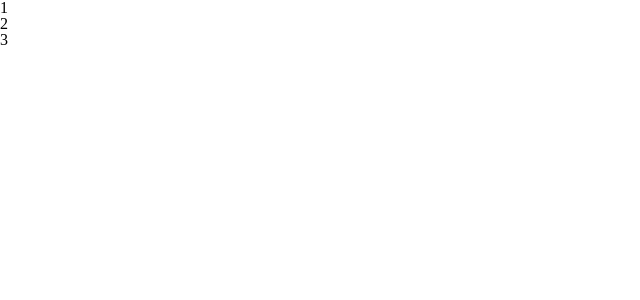
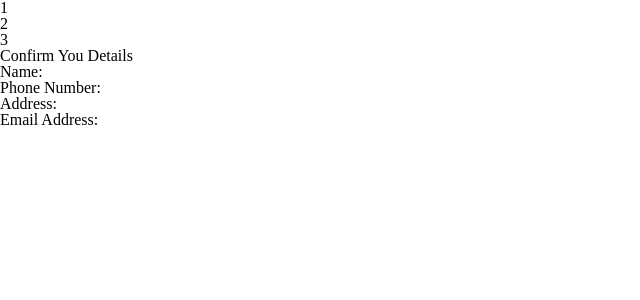
Before and after one commit to DakotahGodfrey/godfrey-nascent-take-home, a React (Create React App) app: page /confirm in a window 1280 px wide. Shown: the top 300 px of the page, without its empty margins (0-640 px from the left). Built offline with nearby package versions, Linux system fonts and the light colour scheme.

Commit message:
confirmation skeleton

```diff
--- a/src/pages/Confirm.tsx
+++ b/src/pages/Confirm.tsx
@@ -1,7 +1,27 @@
+import Container from "components/Container";
 import React from "react";
 
 const Confirm: React.FC = () => {
-  return <></>;
+  return (
+    <Container>
+      <h1>Confirm You Details</h1>
+      <div className='userCard'>
+        <p>
+          <span>Name:</span>{" "}
+        </p>
+        <p>
+          <span>Phone Number: </span>
+        </p>
+        <p>
+          <span>Address: </span>
+        </p>
+        <p>
+          <span>Email Address:</span>
+        </p>
+      </div>
+      {/* <PokemonCard/> */}
+    </Container>
+  );
 };
 
 export default Confirm;
```
